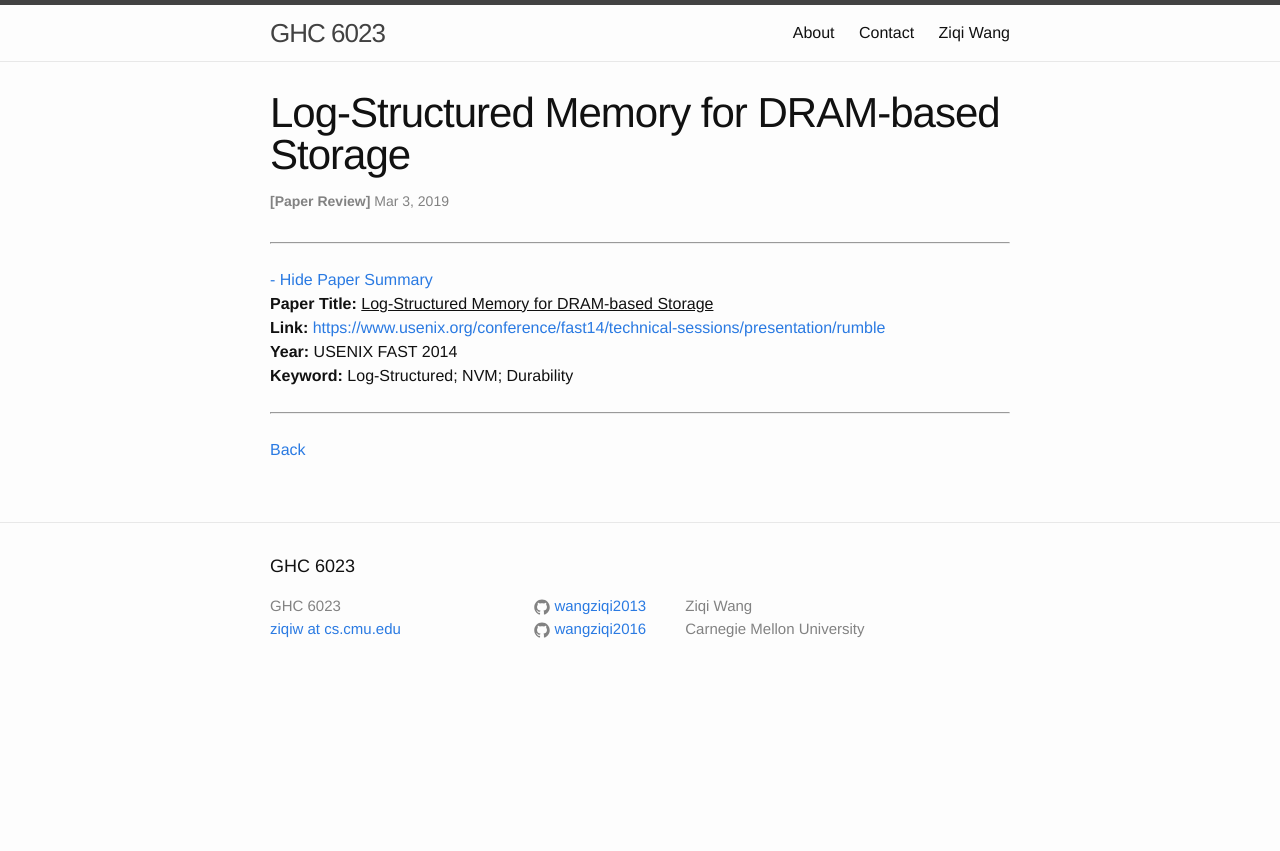
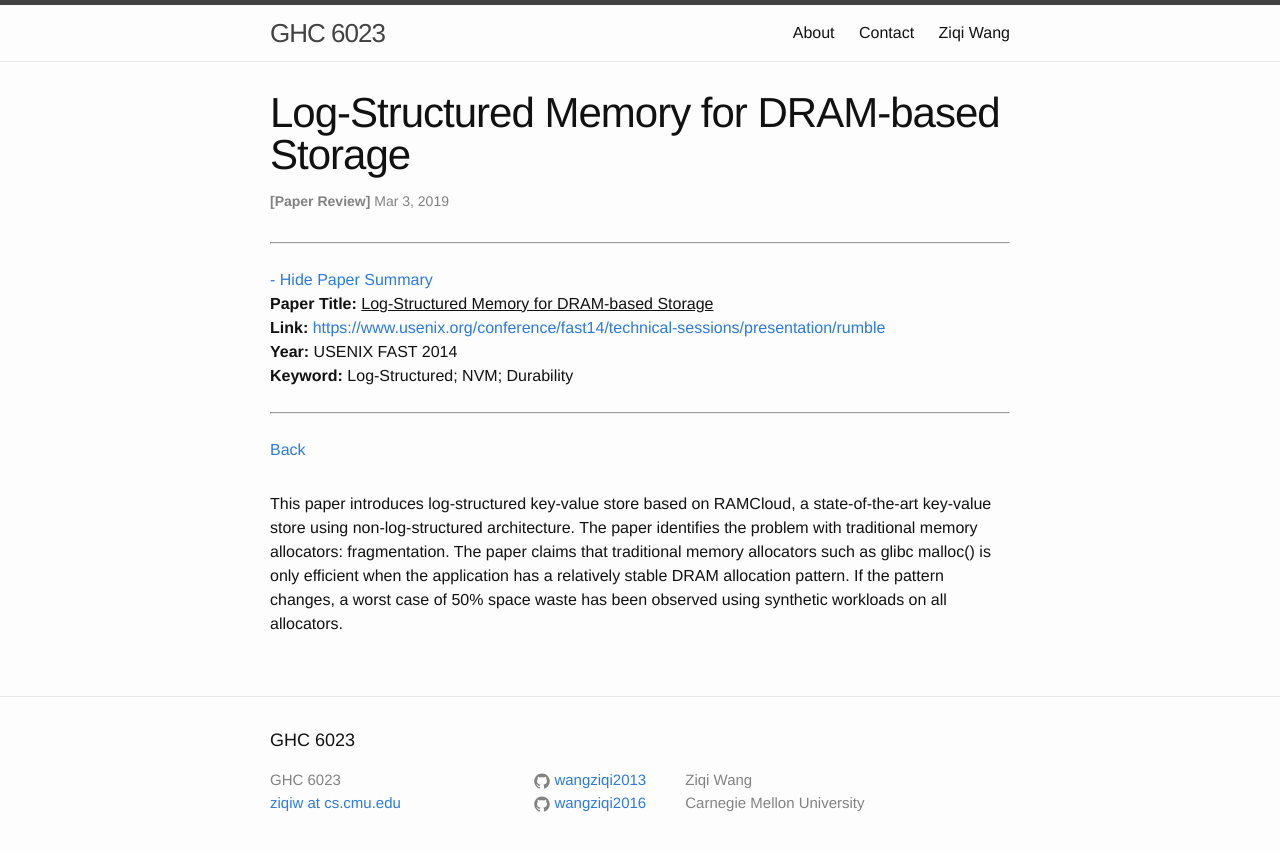
Before and after one commit to wangziqi2013/wangziqi2013.github.io, a Jekyll site: the page built from _posts/2019-03-03-log-structured-mem-for-dram-based-storage.markdown, in a window 1280 px wide. Shown: the top 851 px of the page. Built offline with Jekyll 4.4.1, drawn with Linux system fonts in a browser that asks for light colours.

Commit message:
Adding malloc problem

```diff
--- a/_posts/2019-03-03-log-structured-mem-for-dram-based-storage.markdown
+++ b/_posts/2019-03-03-log-structured-mem-for-dram-based-storage.markdown
@@ -12,3 +12,9 @@ htm_cd:
 htm_cr:
 version_mgmt:
 ---
+
+This paper introduces log-structured key-value store based on RAMCloud, a state-of-the-art key-value store using non-log-structured
+architecture. The paper identifies the problem with traditional memory allocators: fragmentation. The paper claims that
+traditional memory allocators such as glibc malloc() is only efficient when the application has a relatively stable DRAM
+allocation pattern. If the pattern changes, a worst case of 50% space waste has been observed using synthetic workloads
+on all allocators.
```
